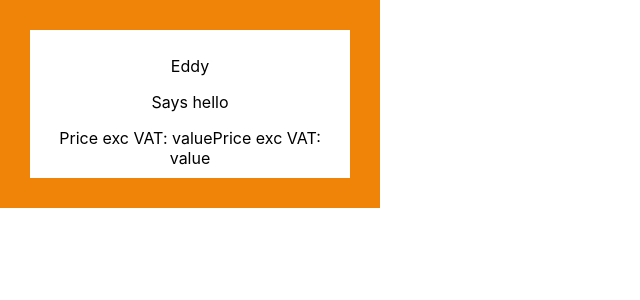
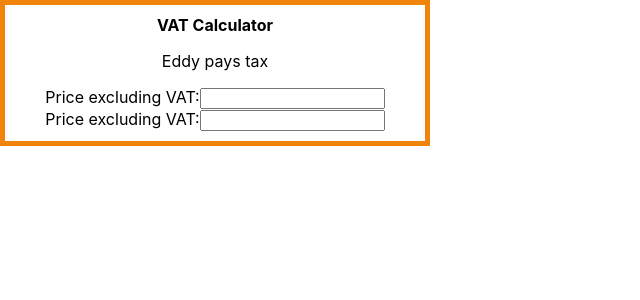
Before and after one commit to EddyCMWF/demo-reactJS-app, a React (Create React App) app: page / in a window 1280 px wide. Shown: the top 300 px of the page, without its empty margins (0-640 px from the left). Built offline with nearby package versions, Linux system fonts and the light colour scheme.

Commit message:
component and style

```diff
--- a/src/App.css
+++ b/src/App.css
@@ -39,9 +39,9 @@
 
 .left-align{
   left: 0px;
-  width: 300px;
+  width: 400px;
 }
 .orange-border{
-  border: 30px solid #f08408;
+  border: 5px solid #f08408;
   padding: 10px;
 }
--- a/src/App.js
+++ b/src/App.js
@@ -1,11 +1,12 @@
 import DataEntryField from './Components/DataEntryField';
 import './App.css';
+import Header from './Components/Header';
 
 function App() {
   return (
     <><div className='App orange-border left-align'>
-      <p>Eddy</p>
-      <p>Says hello</p>
+      <Header/>
+      <p>Eddy pays tax</p>
       {/* <p>{DataEntryField(`noob`)}</p> */}
       <DataEntryField/>
       <DataEntryField/>
--- a/src/Components/DataEntryField.jsx
+++ b/src/Components/DataEntryField.jsx
@@ -4,10 +4,22 @@
 
 const DataEntryField = () => {
     return (
-        <>
-            Price exc VAT: value
-        </>
+        <div>
+            Price excluding VAT:
+            <input type="number" id="lname" name="lname" input/>
+        </div>
     );
 }
 
 export default DataEntryField;
+
+
+// const DataEntryField = (value) => {
+//     return (
+//         <>
+//             Price exc VAT: {value}
+//         </>
+//     );
+// }
+
+// export default DataEntryField;
--- /dev/null
+++ b/src/Components/Header.jsx
@@ -0,0 +1,10 @@
+
+const Header = () => {
+    return (
+        <header>
+            <strong>VAT Calculator</strong>
+        </header>
+     );
+}
+
+export default Header;
```
